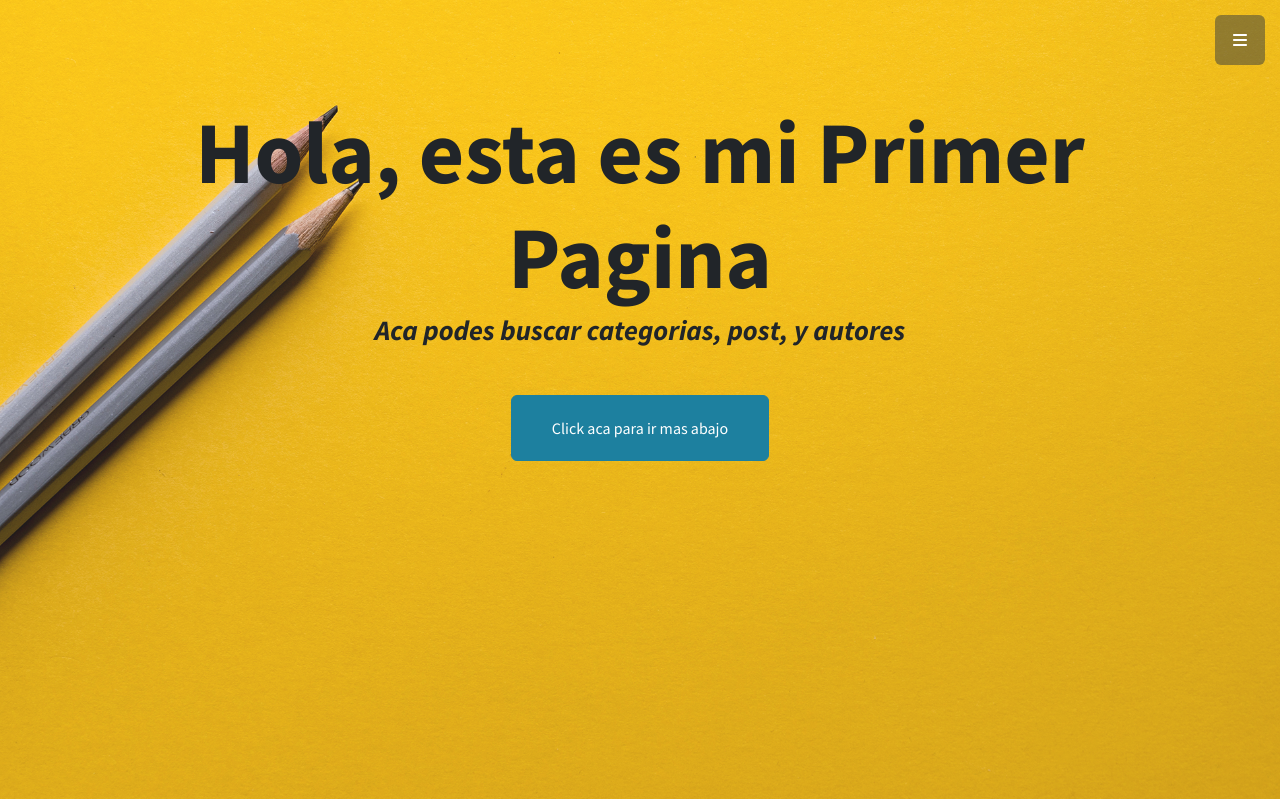
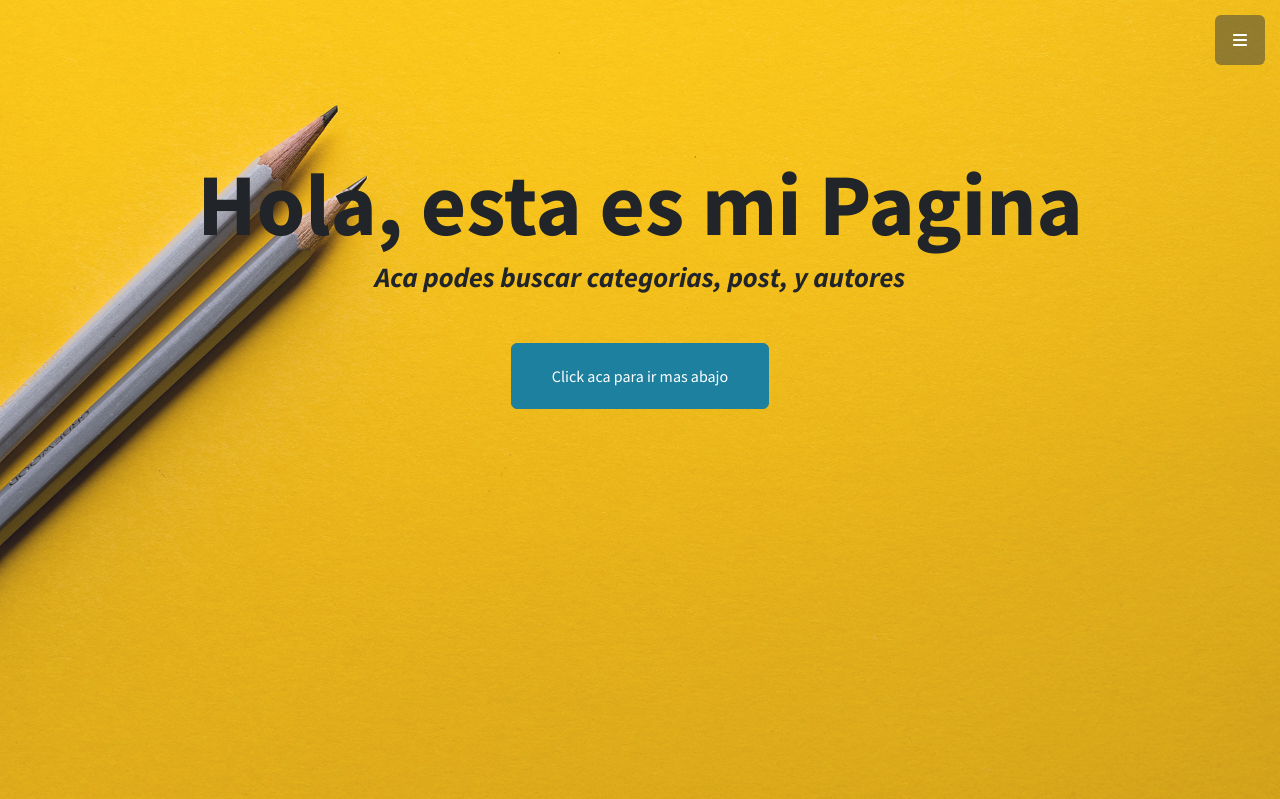
Before and after one commit to Valen06GG/ProyectoPagina, a Django app: page /PaginaBlog/ in a window 1280 px wide. Shown: the top 799 px of the page. Run offline with Django 5.2, Linux system fonts and the light colour scheme; some libraries are stand-ins or nearby versions.

Commit message:
PrimeraPagina

```diff
--- a/PaginaBlog/templates/PaginaBlog/index.html
+++ b/PaginaBlog/templates/PaginaBlog/index.html
@@ -23,6 +23,7 @@
         <a class="menu-toggle rounded" href="#"><i class="fas fa-bars"></i></a>
         <nav id="sidebar-wrapper">
             <ul class="sidebar-nav">
+                <li class="sidebar-nav-item"><a href="{% url 'Inicio' %}">inicio</a></li>
                 <li class="sidebar-nav-item"><a href="{% url 'CrearAutor' %}">Nuevo Autor</a></li>
                 <li class="sidebar-nav-item"><a href="{% url 'CrearCategoria' %}">Nueva Categoría</a></li>
                 <li class="sidebar-nav-item"><a href="{% url 'CrearPost' %}">Nuevo Post</a></li>
@@ -35,18 +36,18 @@
 
         <header class="masthead d-flex align-items-center">
             <div class="container px-4 px-lg-5 text-center">
-                <h1 class="mb-1">Hola, esta es mi Primer Pagina</h1>
+                <h1 class="mb-1">Hola, esta es mi Pagina</h1>
                 <h3 class="mb-5"><em>Aca podes buscar categorias, post, y autores</em></h3>
                 <a class="btn btn-primary btn-xl" href="#about">Click aca para ir mas abajo</a>
-                <section class="content-section background" id="contenido">
-                <div class="container px-4 px-lg-5 text-center">
-                {% block contenido %}{% endblock %}
-                </div>
-                </section>
+            <section class="content-section" id="contenido">
+        <div class="container px-4 px-lg-5 text-center">
+            {% block contenido %}{% endblock %}
             </div>
+            </section>
+        </div>
         </header>
         <!-- About-->
-        <section class="content-section bg-light" id="about">
+        <section class="content-section bg-light">
             <div class="container px-4 px-lg-5 text-center">
                 <div class="row gx-4 gx-lg-5 justify-content-center">
                     <div class="col-lg-10">
```
